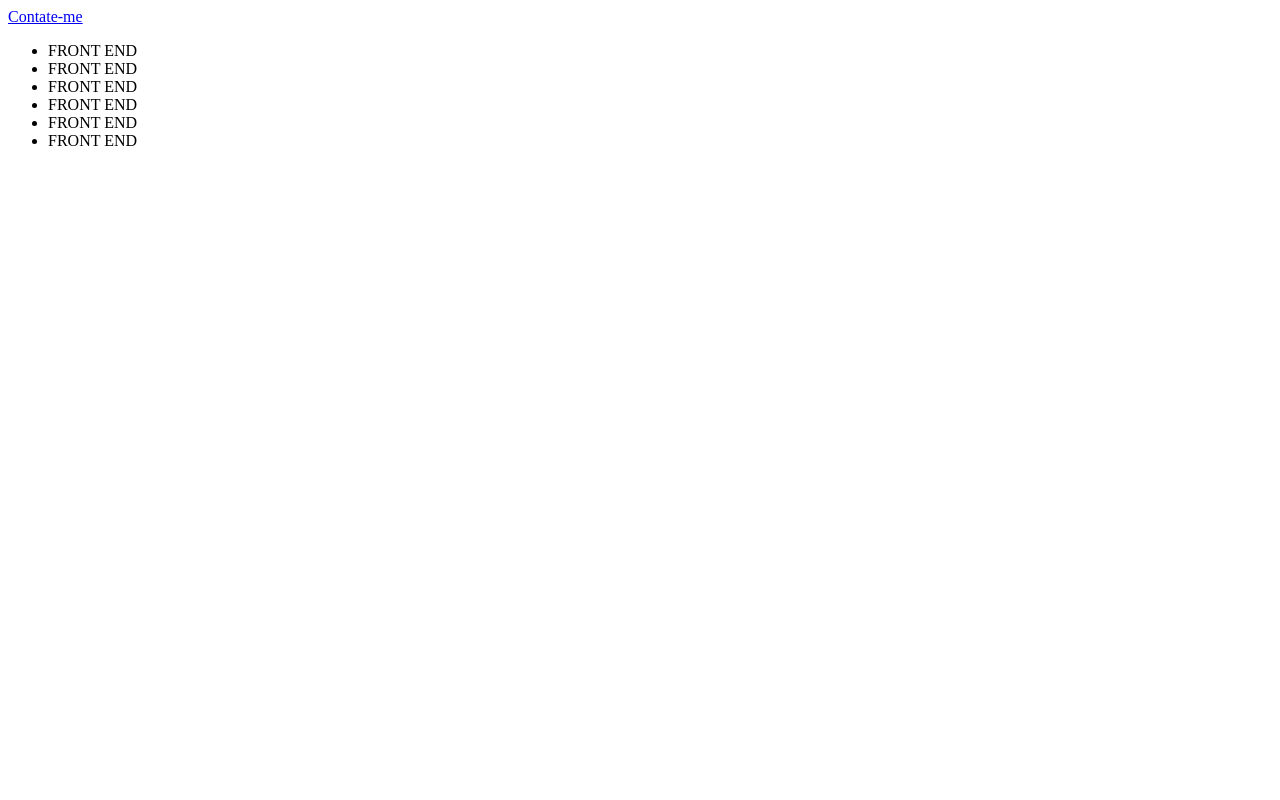
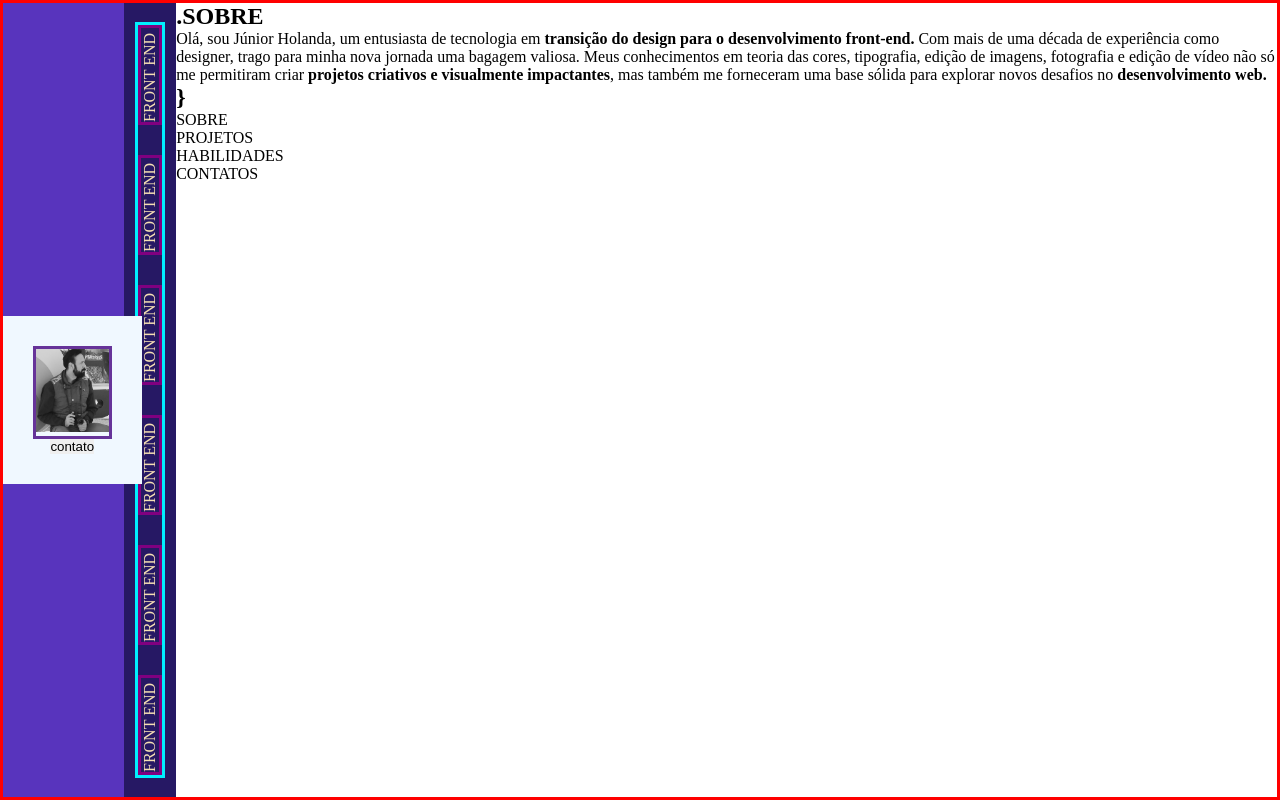
Before and after one commit to JuniorHolanda/portifolio, a plain HTML site: page index.html in a window 1280 px wide. Drawn offline with Linux system fonts and the light colour scheme.

Commit message:
trabalhando na primeira página

```diff
--- /dev/null
+++ b/assets/style/_first-page.scss
@@ -0,0 +1,69 @@
+.first-page {
+    border: solid red;
+    display: flex;
+    width: 100vw;
+    height: 100vh;
+
+    .container-profile-first-page {
+        position: relative;
+        background-color: $first-color;
+        display: flex;
+        flex-direction: column;
+        justify-content: center;
+        width: 40%;
+
+        .card-img {
+            z-index: 1;
+            display: flex;
+            background-color: aliceblue;
+            flex-direction: column;
+            justify-content: center;
+            align-items: center;
+            width: 80%;
+            padding: 30px;
+
+            .container-img {
+                border: solid rebeccapurple;
+                overflow: hidden;
+                width: 100%;
+
+                .img-profile {
+                    width: 100%;
+                    max-width: 600px;
+                }
+            }
+        }
+
+        .container-objective {
+            position: absolute;
+            right: 0;
+            display: flex;
+            justify-content: center;
+            align-items: center;
+            width: 30%;
+            height: 100%;
+            background-color: rgb(35, 31, 53);
+            color: wheat;
+            overflow: hidden;
+
+
+            .list-objective {
+                border: solid rgb(0, 238, 255);
+                display: flex;
+                justify-content: center;
+                align-items: center;
+                width: auto;
+                gap: 30px;
+                flex-wrap: nowrap;
+                transform: rotate(-90deg);
+
+                .objective{
+                    display: flex;
+                    flex-wrap: nowrap;
+                    border: solid purple;
+                    width: 100px;
+                }
+            }
+        }
+    }
+}
--- /dev/null
+++ b/assets/style/_reset.scss
@@ -0,0 +1,26 @@
+* {
+    margin: 0;
+    padding: 0;
+    box-sizing: border-box;
+}
+
+h1,
+h2,
+h3 {
+    margin: 0;
+    padding: 0;
+}
+
+a,
+ul,
+li,
+ol {
+    text-decoration: none;
+    list-style-type: none;
+}
+
+button,
+input {
+    border: none;
+    outline: none;
+}
--- /dev/null
+++ b/assets/style/_variable.scss
@@ -0,0 +1,6 @@
+$first-color:#7b75ad;
+$second-color:#4ed1ad;
+$tirth-color:#000000;
+$fourth-color:#201e27;
+$fifth-color:#dddddd;
+$sixth-color:#ffffff
--- a/index.html
+++ b/index.html
@@ -1,32 +1,60 @@
 <!DOCTYPE html>
 <html lang="pt-br">
     <head>
-    <meta charset="UTF-8">
-    <meta name="viewport" content="width=device-width, initial-scale=1.0">
+        <meta charset="UTF-8" />
+        <meta name="viewport" content="width=device-width, initial-scale=1.0" />
         <title>portifólio</title>
+        <link rel="stylesheet" href="main.css" />
+        <script type="module" src="script.js" defer></script>
     </head>
     <body>
         <main>
-        <section>
-            <div class="container-profile">
+            <section class="first-page">
+                <div class="container-profile-first-page">
                     <div class="card-img">
                         <div class="container-img">
-
+                            <!-- prettier-ignore -->
+                            <img class="img-profile"src="assets/img/profile.jpg"alt="imagem de um homem branco sentado em uma praça com uma camera fotográfica na mão"/>
                         </div>
-                    <a href="#">Contate-me</a>
+                        <button id="modalContatos">contato</button>
                     </div>
-                <div class="goal">
-                    <ul>
-                        <li>FRONT END</li>
-                        <li>FRONT END</li>
-                        <li>FRONT END</li>
-                        <li>FRONT END</li>
-                        <li>FRONT END</li>
-                        <li>FRONT END</li>
+                    <div class="container-objective">
+                        <ul class="list-objective">
+                            <li class="objective">FRONT END</li>
+                            <li class="objective">FRONT END</li>
+                            <li class="objective">FRONT END</li>
+                            <li class="objective">FRONT END</li>
+                            <li class="objective">FRONT END</li>
+                            <li class="objective">FRONT END</li>
                         </ul>
                     </div>
                 </div>
+
+                <div class="container-info-first-page">
+                    <div class="theme">
+                        <!-- aqui vai o botão de tema -->
+                    </div>
+
+                    <div class="sobre">
+                        <h1>.SOBRE</h1>
+                        <!-- prettier-ignore -->
+                        <p>Olá, sou Júnior Holanda, um entusiasta de tecnologia em <strong>transição do design para o desenvolvimento front-end.</strong> Com mais de uma década de experiência como designer, trago para minha nova jornada uma bagagem valiosa. Meus conhecimentos em teoria das cores, tipografia, edição de imagens, fotografia e edição de vídeo não só me permitiram criar <strong>projetos criativos e visualmente impactantes</strong>, mas também me forneceram uma base sólida para explorar novos desafios no <strong>desenvolvimento web.</strong></p>
+                        <h2>}</h2>
+                    </div>
+
+                    <div class="menu">
+                        <nav>
+                            <ul>
+                                <li>SOBRE</li>
+                                <li>PROJETOS</li>
+                                <li>HABILIDADES</li>
+                                <li>CONTATOS</li>
+                            </ul>
+                        </nav>
+                    </div>
+                </div>
             </section>
+            <!--fim da primeira página-->
         </main>
     </body>
 </html>
--- /dev/null
+++ b/main.scss
@@ -0,0 +1,11 @@
+@import 'assets/style/first-page';
+@import 'assets/style/reset';
+@import 'assets/style/variable';
+
+html,
+body {
+    display: flex;
+    flex-direction: column;
+    justify-content: center;
+    align-items: center;
+}
```
Also changed, not shown: assets/img/profile.jpg (added), main.css (added), 2 other files. Lines whose indentation alone changed are shown as unchanged.
